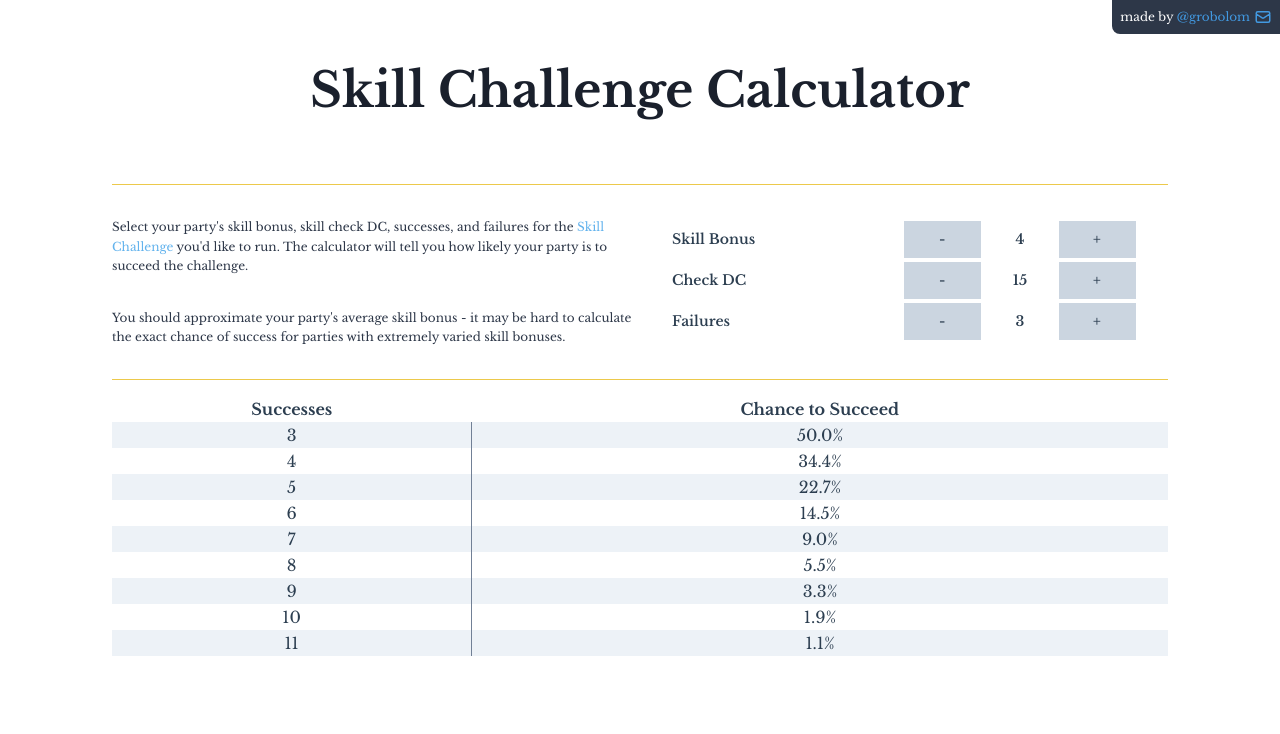
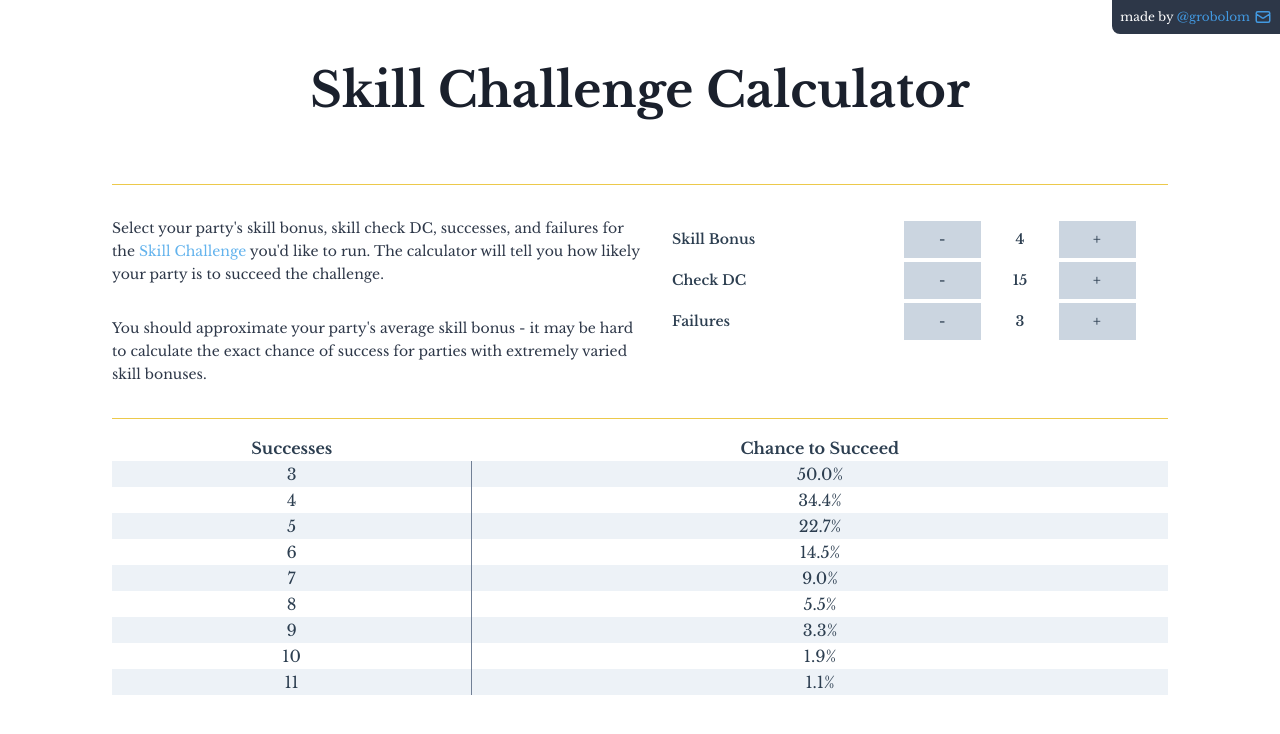
Before and after one commit to grobolom/skill-challenge-calculator, a Vue app in the folder src/frontend/: page / in a window 1280 px wide. Shown: the top 734 px of the page. Built offline with nearby package versions, Linux system fonts and the light colour scheme.

Commit message:
fix the text

```diff
--- a/src/frontend/src/components/Main.vue
+++ b/src/frontend/src/components/Main.vue
@@ -8,7 +8,7 @@
           </h1>
 
           <div class='blocks md:flex px-8 md:items-start'>
-            <div class='block md:w-1/2 md:inline-block text-base text-left md:text-xs'>
+            <div class='block md:w-1/2 md:inline-block text-base text-left text-xs md:text-sm'>
               <p class="text-gray-800 leading-relaxed">
                 Select your party's skill bonus, skill check DC, successes, and failures for the
                 <a class='text-blue-400' href='https://www.youtube.com/watch?v=GvOeqDpkBm8'>Skill Challenge</a>
```
